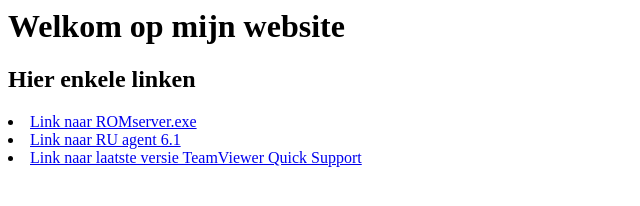
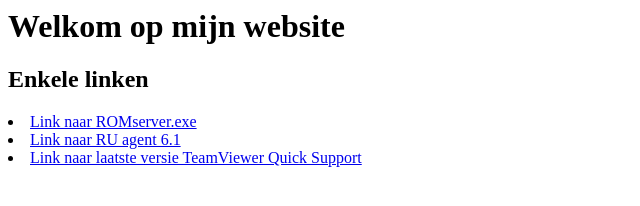
Before and after one commit to SuperSSB/SuperSSB.github.io, a plain HTML site: page index.html in a window 1280 px wide. Shown: the whole page, without its empty margins (0-640 px from the left). Drawn offline with Linux system fonts and the light colour scheme.

Commit message:
Update index.html

```diff
--- a/index.html
+++ b/index.html
@@ -1,7 +1,7 @@
 <html>
 <body>
 <h1>Welkom op mijn website</h1>
-<h2>Hier enkele linken</h2>
+<h2>Enkele linken</h2>
   <li><a href=http://litemanager.com/soft/pro/ROMServer.exe>Link naar ROMserver.exe</a></li>
   <li><a href=https://www.remoteutilities.com/download/agent6.10.exe>Link naar RU agent 6.1</a></li>
   <li><a href=https://download.teamviewer.com/download/TeamViewerQS.exe>Link naar laatste versie TeamViewer Quick Support</a></li>
```
